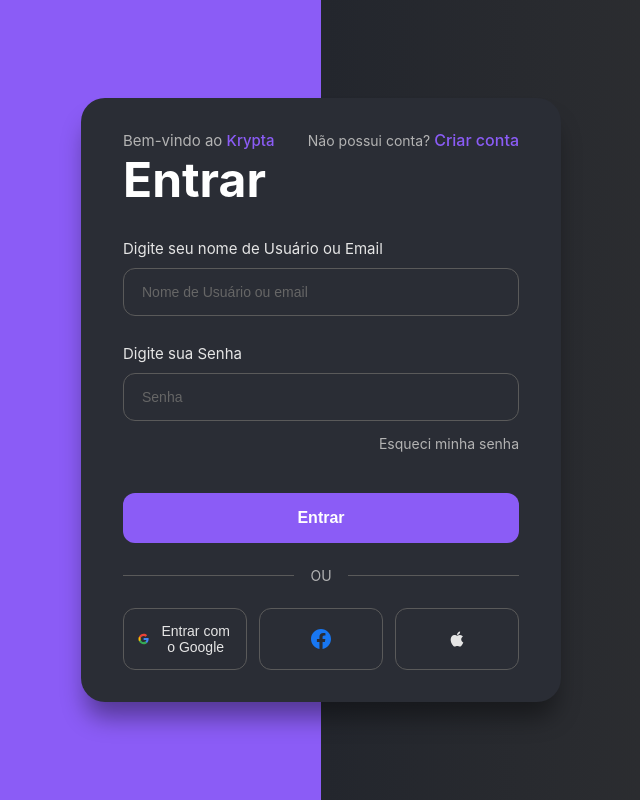
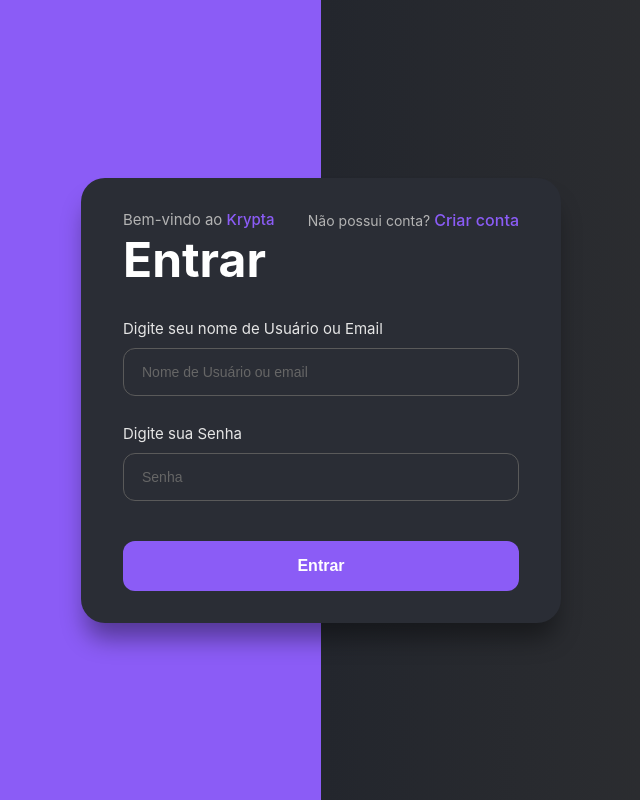
Before and after one commit to CrazyMintt/Krypta, a React (Vite) app in the folder frontend/: page / in a window 1280 px wide. Both pictures are taken after a click on the link "Login". Shown: the whole page, without its empty margins (319-959 px from the left). Built offline with nearby package versions, Linux system fonts and the light colour scheme.

Commit message:
Removi os botoes de esqueci minha senha e login com aplicaçoes externas

```diff
--- a/frontend/src/components/auth/Login.jsx
+++ b/frontend/src/components/auth/Login.jsx
@@ -106,16 +106,9 @@ const Login = ({ onNavigateToSignup, onLoginSuccess, onNavigateToLanding }) => {
                                 </svg>
                             </button>
                         </div>
-                        <div className="forgot-password"><a href="#">Esqueci minha senha</a></div>
                     </div>
                     <button type="submit" className="submit-btn">Entrar</button>
                 </form>
-                <div className="divider"><div className="divider-text">OU</div></div>
-                <div className="social-login">
-                     <button className="social-btn"><svg viewBox="0 0 24 24" fill="currentColor"><path d="M22.56 12.25c0-.78-.07-1.53-.2-2.25H12v4.26h5.92c-.26 1.37-1.04 2.53-2.21 3.31v2.77h3.57c2.08-1.92 3.28-4.74 3.28-8.09z" fill="#4285F4"/><path d="M12 23c2.97 0 5.46-.98 7.28-2.66l-3.57-2.77c-.98.66-2.23 1.06-3.71 1.06-2.86 0-5.29-1.93-6.16-4.53H2.18v2.84C3.99 20.53 7.7 23 12 23z" fill="#34A853"/><path d="M5.84 14.09c-.22-.66-.35-1.36-.35-2.09s.13-1.43.35-2.09V7.07H2.18C1.43 8.55 1 10.22 1 12s.43 3.45 1.18 4.93l2.85-2.22.81-.62z" fill="#FBBC05"/><path d="M12 5.38c1.62 0 3.06.56 4.21 1.64l3.15-3.15C17.45 2.09 14.97 1 12 1 7.7 1 3.99 3.47 2.18 7.07l3.66 2.84c.87-2.6 3.3-4.53 6.16-4.53z" fill="#EA4335"/></svg><span>Entrar com o Google</span></button>
-                     <button className="social-btn"><svg viewBox="0 0 24 24" fill="#1877F2"><path d="M24 12.073c0-6.627-5.373-12-12-12s-12 5.373-12 12c0 5.99 4.388 10.954 10.125 11.854v-8.385H7.078v-3.47h3.047V9.43c0-3.007 1.792-4.669 4.533-4.669 1.312 0 2.686.235 2.686.235v2.953H15.83c-1.491 0-1.956.925-1.956 1.874v2.25h3.328l-.532 3.47h-2.796v8.385C19.612 23.027 24 18.062 24 12.073z"/></svg></button>
-                     <button className="social-btn"><svg viewBox="0 0 24 24" fill="currentColor"><path d="M17.05 20.28c-.98.95-2.05.8-3.08.35-1.09-.46-2.09-.48-3.24 0-1.44.62-2.2.44-3.06-.35C2.79 15.25 3.51 7.59 9.05 7.31c1.35.07 2.29.74 3.08.8 1.18-.24 2.31-.93 3.57-.84 1.51.12 2.65.72 3.4 1.8-3.12 1.87-2.38 5.98.48 7.13-.57 1.5-1.31 2.99-2.54 4.09l-.01-.01zM12.03 7.25c-.15-2.23 1.66-4.07 3.74-4.25.29 2.58-2.34 4.5-3.74 4.25z"/></svg></button>
-                </div>
             </div>
         </div>
     );
```
